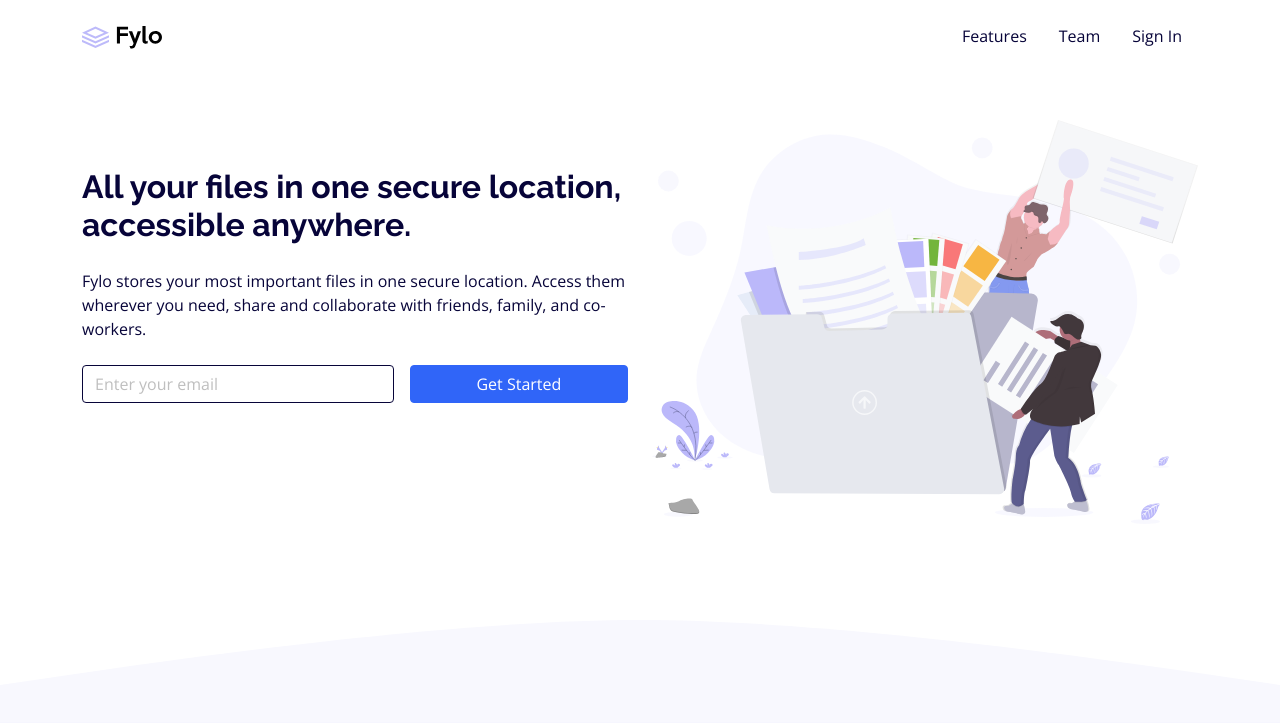
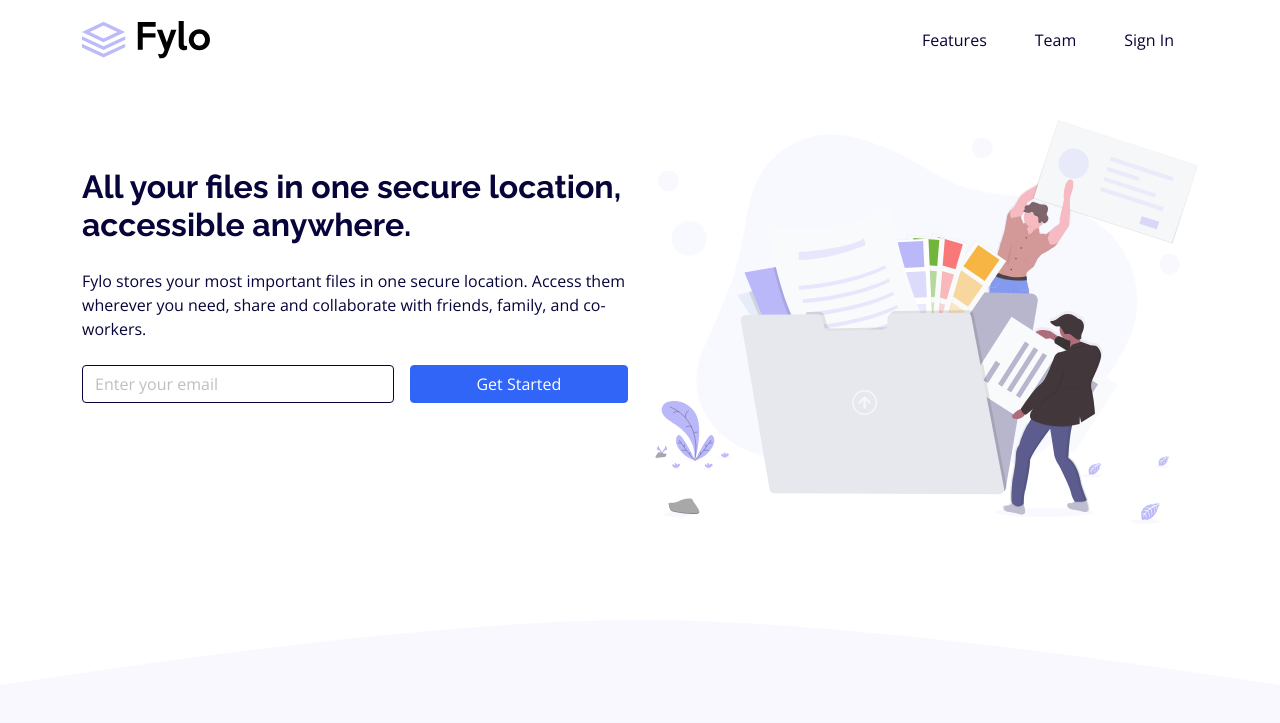
Before and after one commit to JSamuelAP/fylo-landing-page, a website: page index.html in a window 1280 px wide. Shown: the top 723 px of the page. Drawn offline with nearby package versions, Linux system fonts and the light colour scheme.

Commit message:
feat: Ajustar medidas en pantallas grandes

```diff
--- a/index.html
+++ b/index.html
@@ -21,13 +21,13 @@
           </a>
           <ul class="navbar-nav flex-row">
             <li class="nav-item">
-              <a class="nav-link px-3" href="#">Features</a>
+              <a class="nav-link px-3 px-md-4" href="#">Features</a>
             </li>
             <li class="nav-item">
-              <a class="nav-link px-3" href="#">Team</a>
+              <a class="nav-link px-3 px-md-4" href="#">Team</a>
             </li>
             <li class="nav-item">
-              <a class="nav-link px-3" href="#">Sign In</a>
+              <a class="nav-link px-3 px-md-4" href="#">Sign In</a>
             </li>
           </ul>
         </div>
@@ -172,7 +172,7 @@
               would be happy to help you.
             </p>
           </div>
-          <div class="col-12 col-md-6">
+          <div class="col-12 col-md-6 col-lg-5 col-xl-4 ms-lg-auto">
             <form class="px-5 px-md-0">
               <div class="d-grid gap-2 gap-md-3">
                 <input
--- a/sass/custom.scss
+++ b/sass/custom.scss
@@ -35,6 +35,9 @@ $theme-colors: map-merge($theme-colors, $custom-colors);
   width: 5rem;
 }
 @include media-breakpoint-up(md) {
+  .navbar-brand img {
+    width: 8rem;
+  }
   .header h2 {
     text-align: left;
   }
```
Also changed, not shown: css/custom.css, css/custom.min.css.
